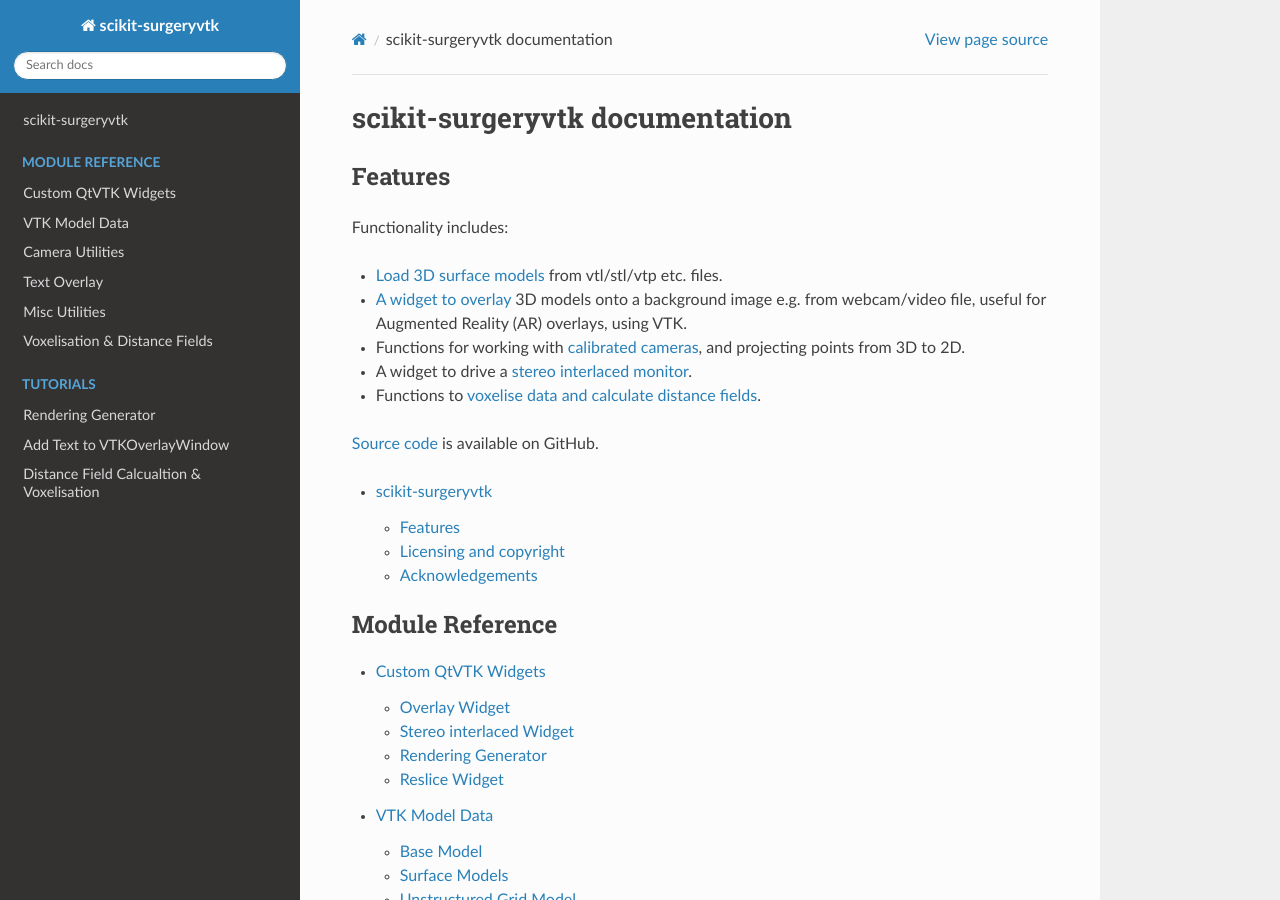
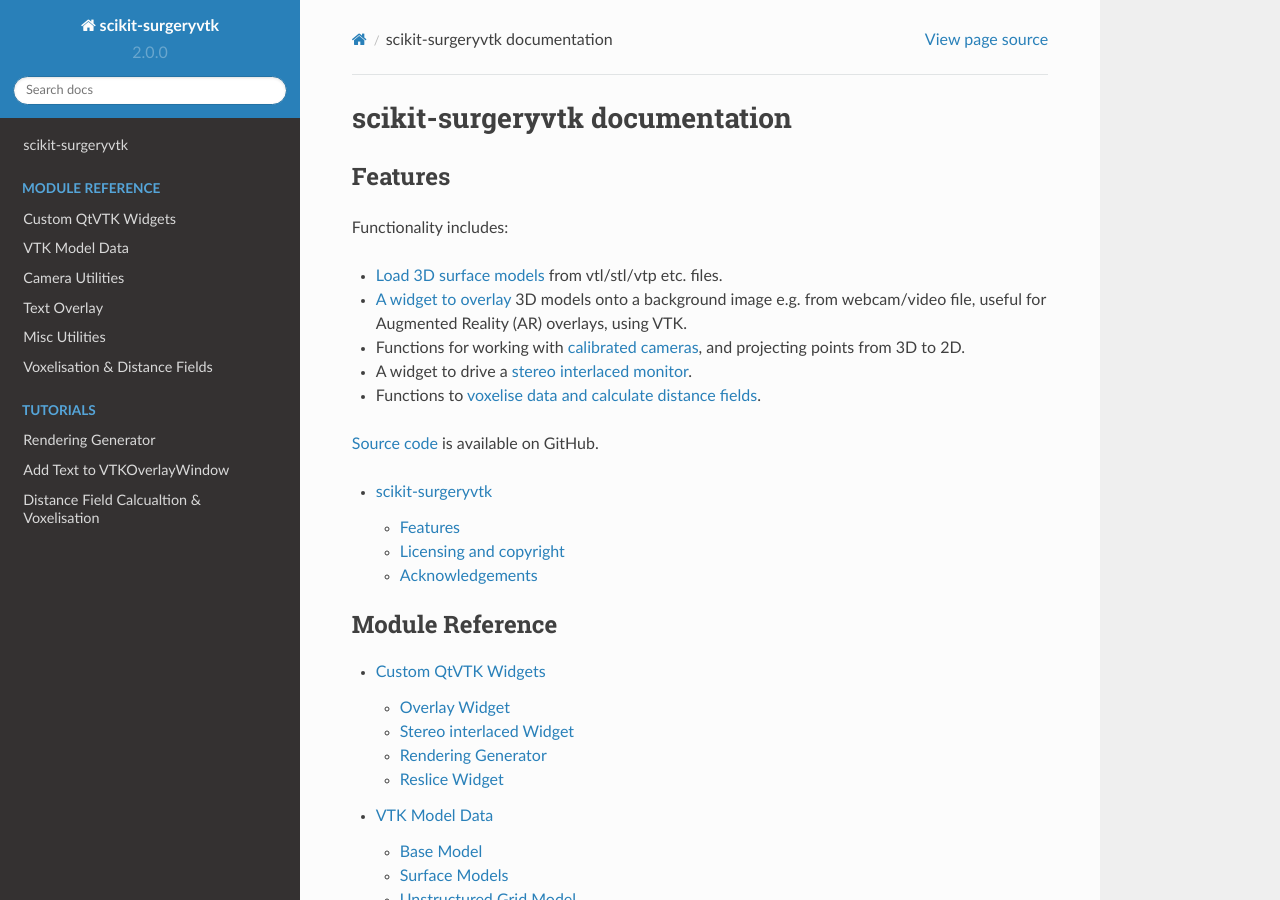
Before and after one commit to SciKit-Surgery/scikit-surgeryvtk, a Sphinx documentation site: the page built from docs/index.rst, in a window 1280 px wide and 900 px high. Built offline with Sphinx 7.4.7 and the Read the Docs theme 2.0.0, drawn with Linux system fonts in a browser that asks for light colours; formulas are drawn with MathJax 3.

Commit message:
updates .readthedocs.yaml; docs/conf.yml; adds requirements-docs.txt (#216, #217)

```diff
--- a/docs/conf.py
+++ b/docs/conf.py
@@ -108,6 +108,7 @@
 # General information about the project.
 project = u'scikit-surgeryvtk'
 copyright = u"2018, University College London"
+# Authors: Stephen Thompson, Matt Clarkson, Thomas Dowrick and Miguel Xochicale
 author = u'Thomas Dowrick'
 
 # The version info for the project you're documenting, acts as replacement for
@@ -115,9 +116,9 @@
 # built documents.
 #
 # The short X.Y version.
-version = u''
+version = u'2.0.0'
 # The full version, including alpha/beta/rc tags.
-release = u''
+release = u'Final release'
 
 # The short X.Y version.
 # version = sksurgeryvtk.__version__
--- a/requirements-dev.txt
+++ b/requirements-dev.txt
@@ -1,8 +1,3 @@
-# This file lists the python packages that your software depends on
-# for development.
-# It is used by pip to manage software dependencies. It is not to be
-# confused with the software requirements, which are listed in
-# doc/requirements.rst
 -r requirements.txt
 coverage<=6.5.0
 mock<=5.0.1
--- a/requirements.txt
+++ b/requirements.txt
@@ -1,7 +1,7 @@
 # This file lists the python packages that your software depends on.
-# It is used by pip to manage software dependencies. It is not to be
-# confused with the software requirements, which are listed in
-# doc/requirements.rst
+# It is used by pip to manage software dependencies.
+# It is not to be confused with the software requirements,
+# which are listed in requirements-dev.rst and requirements-docs.rst
 numpy>=1.11
 vtk>=9.2.6
 PySide6>=6.5.0
```
Also changed, not shown: .readthedocs.yaml, requirements-docs.txt (renamed from docs/requirements.txt).
